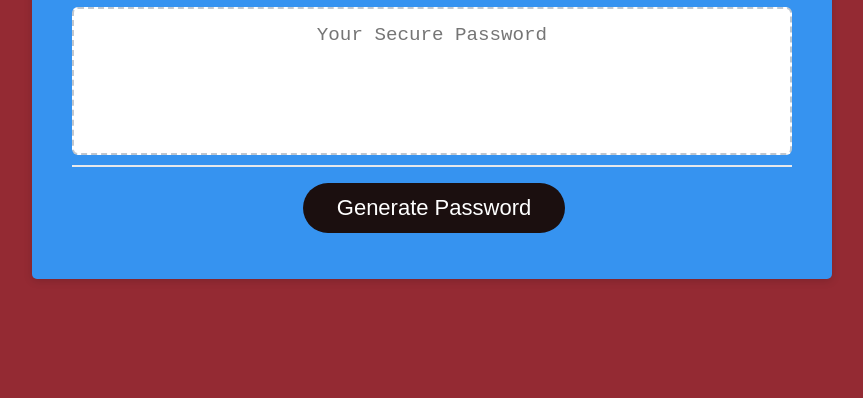
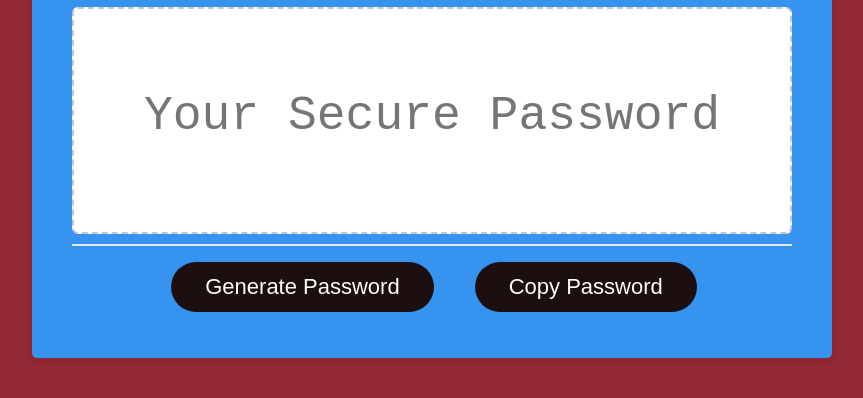
Before and after one commit to Montyking20/password, a plain HTML site: page index.html in a window 1280 px wide. Shown: the part 286-684 px from the top of the page, without its empty margins (208-1071 px from the left). Drawn offline with Linux system fonts and the light colour scheme.

Commit message:
added copy button, cleaned stuff up

```diff
--- a/assets/css/style.css
+++ b/assets/css/style.css
@@ -108,12 +108,13 @@ button[disabled] {
   border: none;
   display: block;
   width: 100%;
-  padding-top: 15px;
+  padding-top: 80px;
   padding-left: 15px;
   padding-right: 15px;
-  padding-bottom: 85px;
-  font-size: 1.2rem;
+  padding-bottom: 35px;
+  font-size: 3rem;
   text-align: center;
+  display: block;
   margin-top: 10px;
   margin-bottom: 10px;
   border: 2px dashed #c0c7cf;
--- a/assets/js/script.js
+++ b/assets/js/script.js
@@ -63,3 +63,19 @@ function writePassword() {
 
 // Add event listener to generate button
 generateBtn.addEventListener("click", writePassword);
+
+
+function myFunction() {
+  /* Get the text field */
+  var copyText = document.getElementById("password");
+
+  /* Select the text field */
+  copyText.select();
+  copyText.setSelectionRange(0, 99999); /* For mobile devices */
+
+   /* Copy the text inside the text field */
+  navigator.clipboard.writeText(copyText.value);
+
+  // /* Alert the copied text */
+  alert("Password Copied: " + copyText.value);
+}
--- a/index.html
+++ b/index.html
@@ -26,6 +26,9 @@
         </div>
         <div class="card-footer">
           <button id="generate" class="btn">Generate Password</button>
+          <!-- The button used to copy the text -->
+
+          <button class = "btn", onclick="myFunction()">Copy Password</button>
         </div>
       </div>
     </div>
```
Also changed, not shown: assets/image/Screenshot-characternumber.jpg (added), assets/image/Screenshot-characterselect.jpg (added), assets/image/Screenshot-mainpage.jpg (added), assets/image/Screenshot-passwordcopied.jpg (added), assets/image/Screenshot-passwordcreated.jpg (added), 1 other file.
